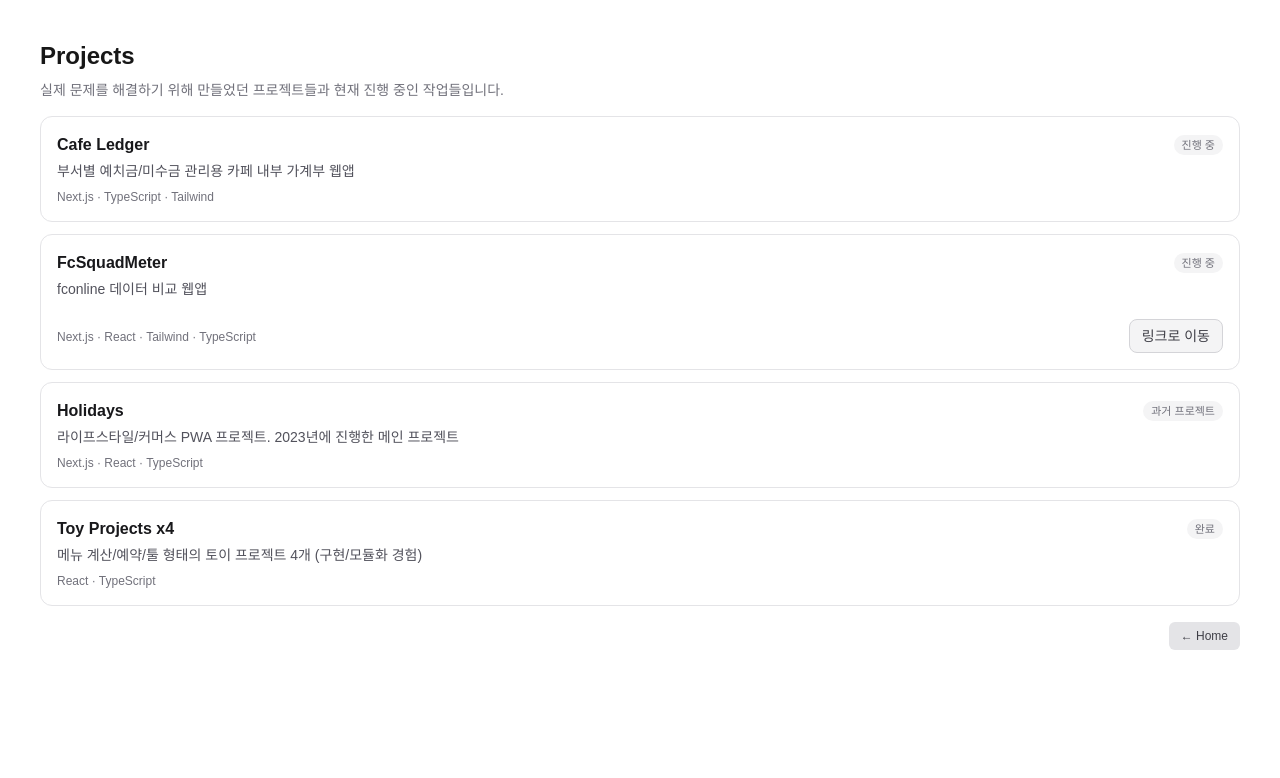
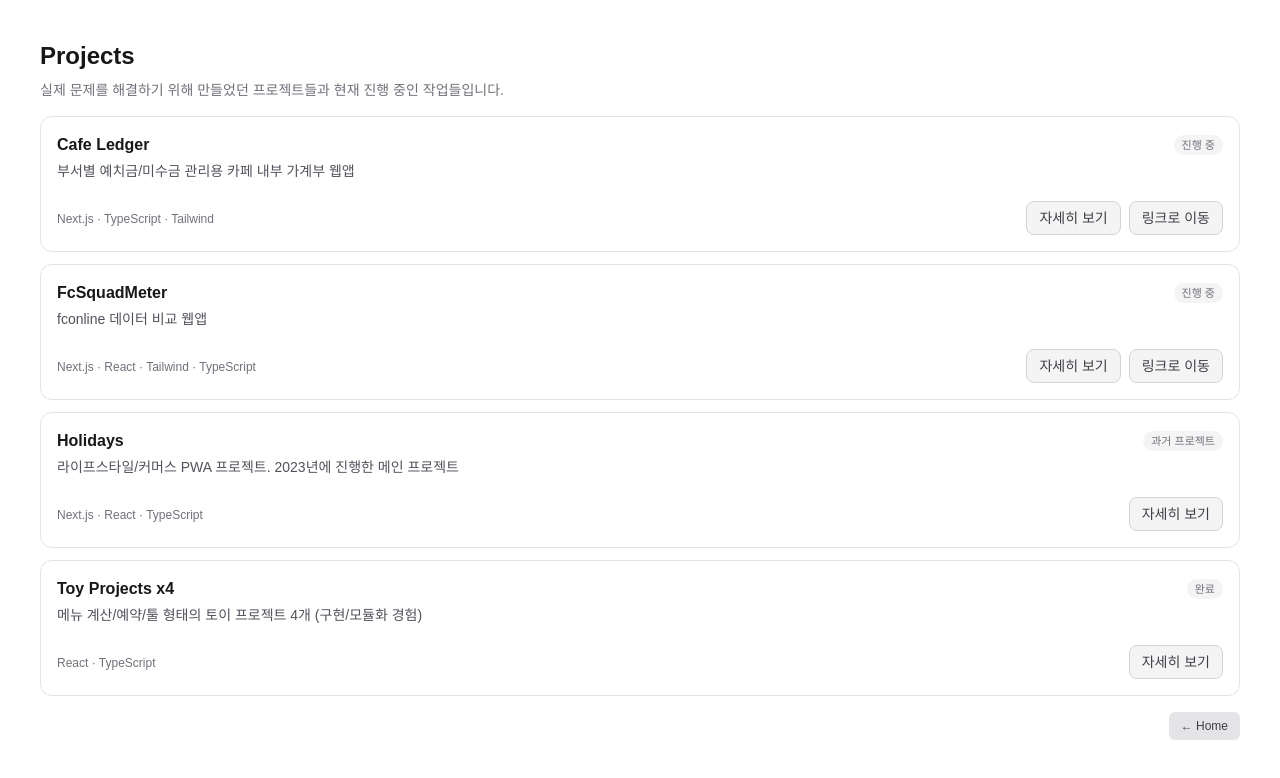
Before and after one commit to lbj23han/han-portfolio, a Next.js app: page /projects in a window 1280 px wide. Shown: the top 778 px of the page. Built offline with nearby package versions, Linux system fonts and the light colour scheme.

Commit message:
docs: add CafeLedger link and update

```diff
--- a/src/components/projects/ProjectCard.tsx
+++ b/src/components/projects/ProjectCard.tsx
@@ -21,11 +21,23 @@ export function ProjectCard({ project }: Props) {
       <UI.CardRow>
         <UI.CardSubtext>{project.tech.join(" · ")}</UI.CardSubtext>
 
-        {project.url && (
-          <UI.CardButton onClick={() => window.open(project.url, "_blank")}>
-            {projectUiText.openProject}
+        <div className="flex items-baseline gap-2">
+          <UI.CardButton
+            onClick={() => {
+              // TODO: 나중에 여기서 모달 열기 / 카드 확장 로직 추가
+              console.log("자세히 보기:", project.name);
+            }}
+          >
+            {"자세히 보기"}
           </UI.CardButton>
-        )}
+
+          {/* 🌐 URL 있을 때만 외부 링크 버튼 */}
+          {project.url && (
+            <UI.CardButton onClick={() => window.open(project.url, "_blank")}>
+              {projectUiText.openProject}
+            </UI.CardButton>
+          )}
+        </div>
       </UI.CardRow>
     </UI.Card>
   );
--- a/src/constants/projects.ts
+++ b/src/constants/projects.ts
@@ -24,6 +24,7 @@ export const projects: Project[] = [
     description: "부서별 예치금/미수금 관리용 카페 내부 가계부 웹앱",
     tech: ["Next.js", "TypeScript", "Tailwind"],
     status: "in-progress",
+    url: "https://nescafe-admin-pwa.vercel.app",
   },
   {
     name: "FcSquadMeter",
```
